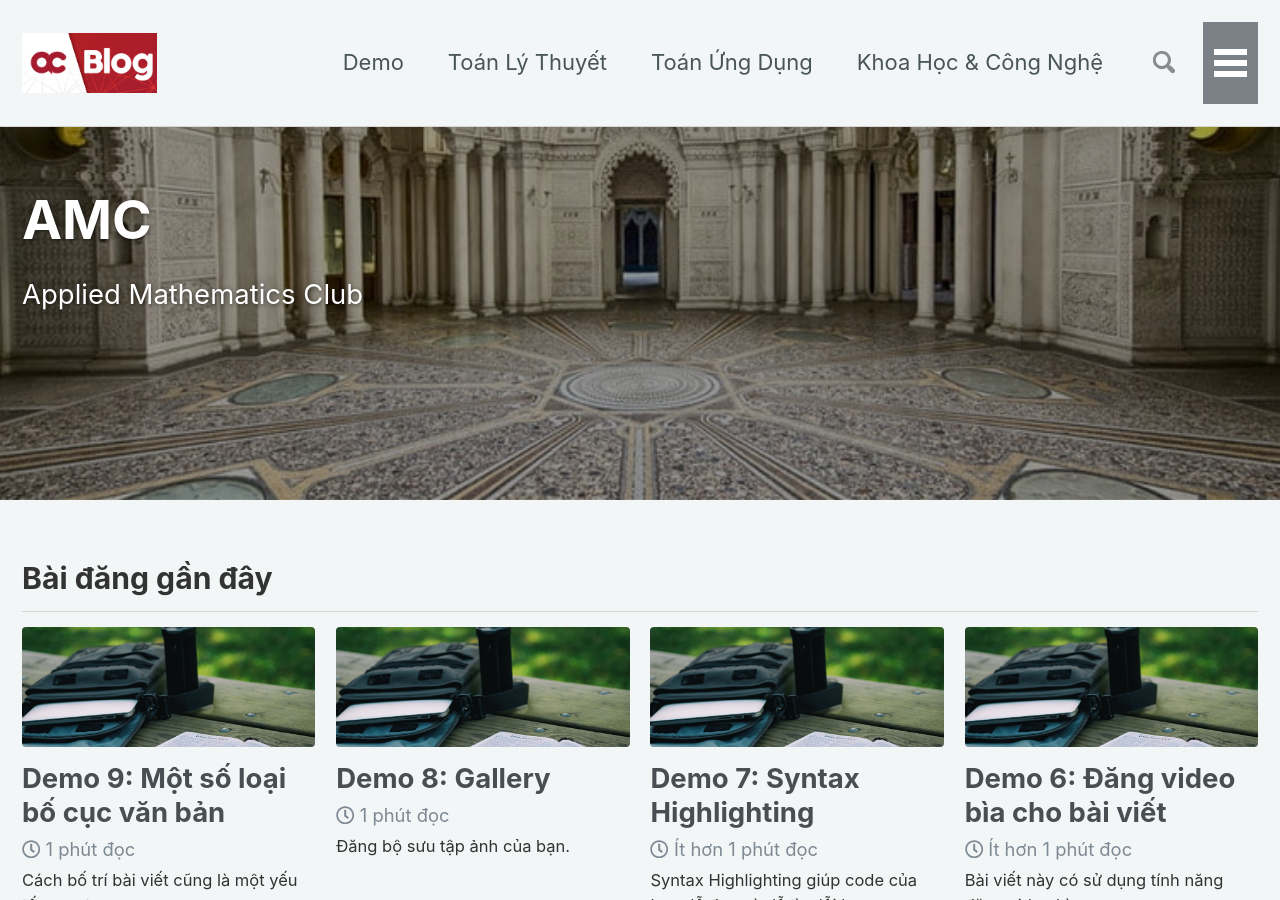
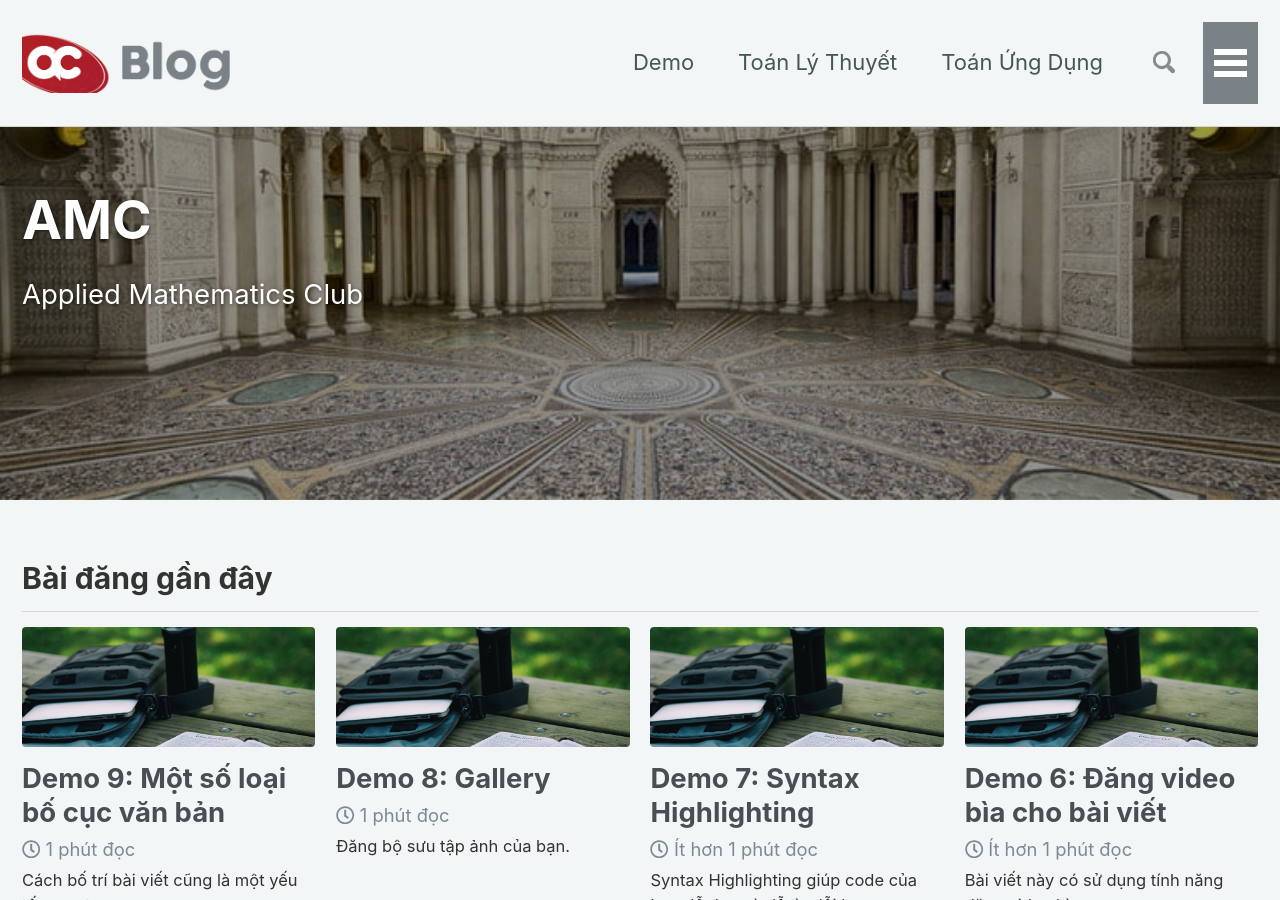
Before and after one commit to testvon/amcblog.github.io, a Jekyll site: the page built from index.html, in a window 1280 px wide and 900 px high. Built offline with Jekyll 4.4.1, drawn with Linux system fonts in a browser that asks for light colours; nearby versions of some CDN libraries; the list of posts is cut into pages by our own code.

Commit message:
Update masthead.html

```diff
--- a/_includes/masthead.html
+++ b/_includes/masthead.html
@@ -2,7 +2,7 @@
   <div class="masthead__inner-wrap">
     <div class="masthead__menu">
       <nav id="site-nav" class="greedy-nav">
-       <a class="site-title" href="{{ '/' | absolute_url }}"><img style="max-height: 60px;" src="/assets/img/blogBanner.png"/></a>
+       <a class="site-title" href="{{ '/' | absolute_url }}"><img style="max-height: 60px;" src="/assets/img/logo.png"/></a>
         <ul class="visible-links">
           {% for link in site.data.navigation.main %}
             {% if link.url contains 'http' %}
```
